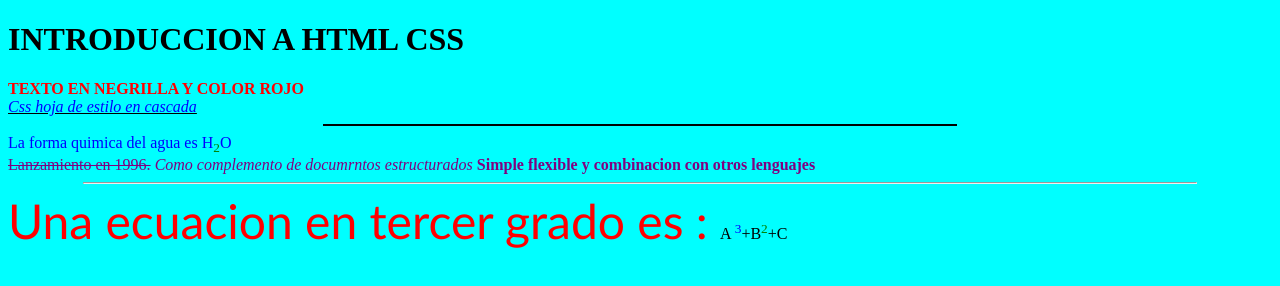
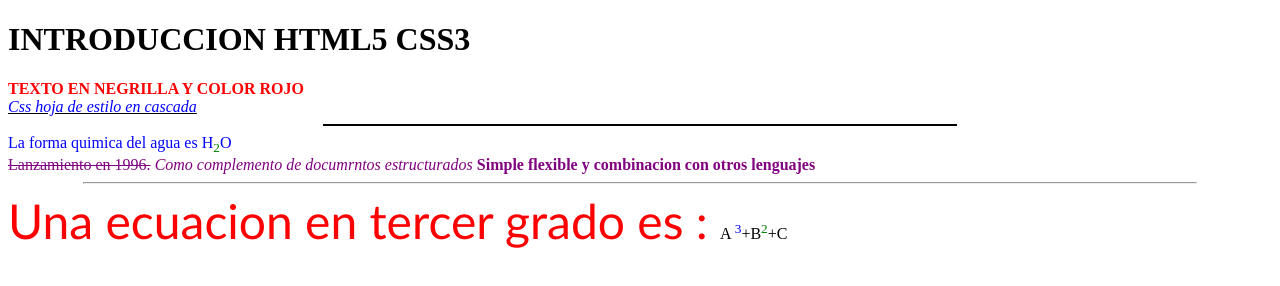
Before and after one commit to hpolo01/HTML, a plain HTML site: page TALLERES SEMANA 1-2/SEMANA 1-2 intro_html.html in a window 1280 px wide. Drawn offline with Linux system fonts and the light colour scheme.

Commit message:
modificaciones 09082022

```diff
--- a/TALLERES SEMANA 1-2/SEMANA 1-2 intro_html.html
+++ b/TALLERES SEMANA 1-2/SEMANA 1-2 intro_html.html
@@ -7,9 +7,9 @@
       <!-- Configura aceptación de simbolos y caracteres especiales -->
       <meta charset="UTF-8">
   </head>
-  <body bgcolor="aqua">
+  <body>
 <!-- COLOCA titulo principal de la pag web -->
-<h1>INTRODUCCION A HTML CSS</h1>
+<h1>INTRODUCCION HTML5 CSS3</h1>
 <b><font color="red"> TEXTO EN NEGRILLA Y COLOR ROJO </font></b>
 <br>
 <u> <i><font color="blue">Css hoja de estilo en cascada</font> </font></i></u>
```
